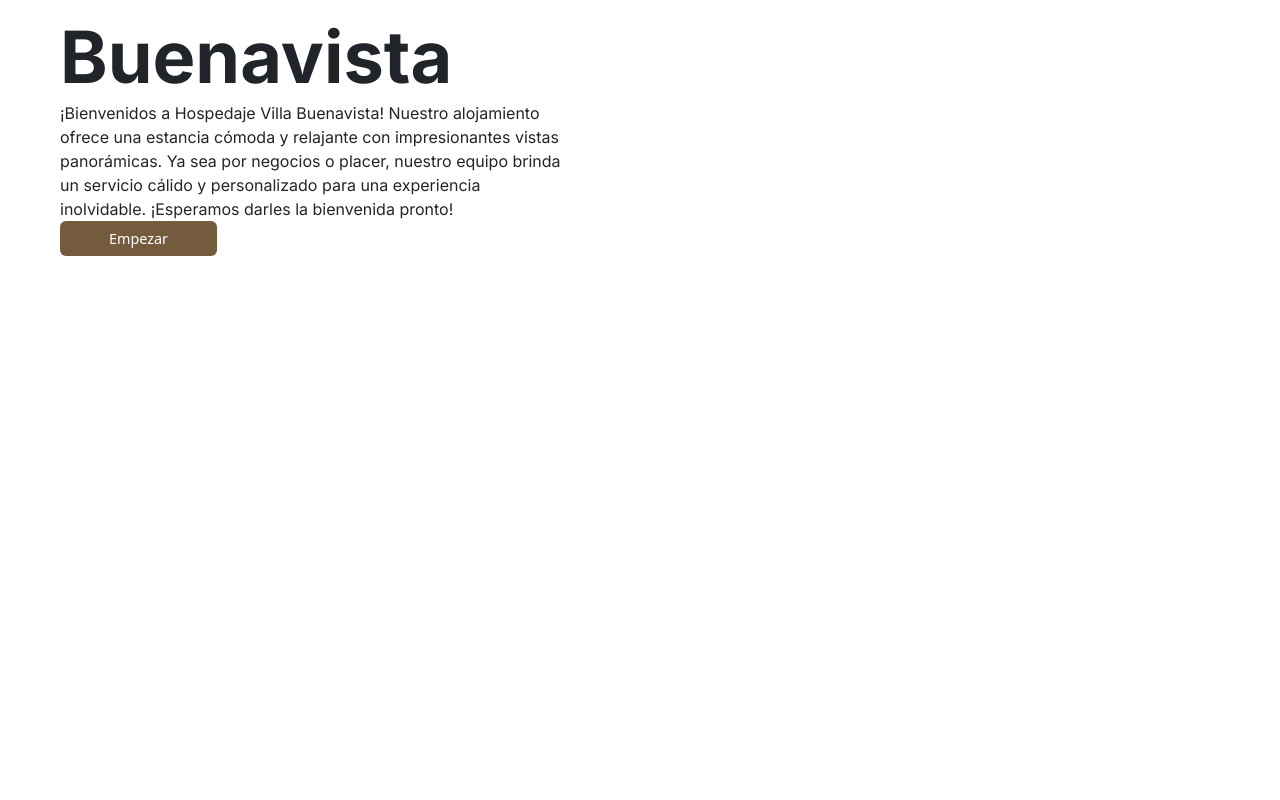
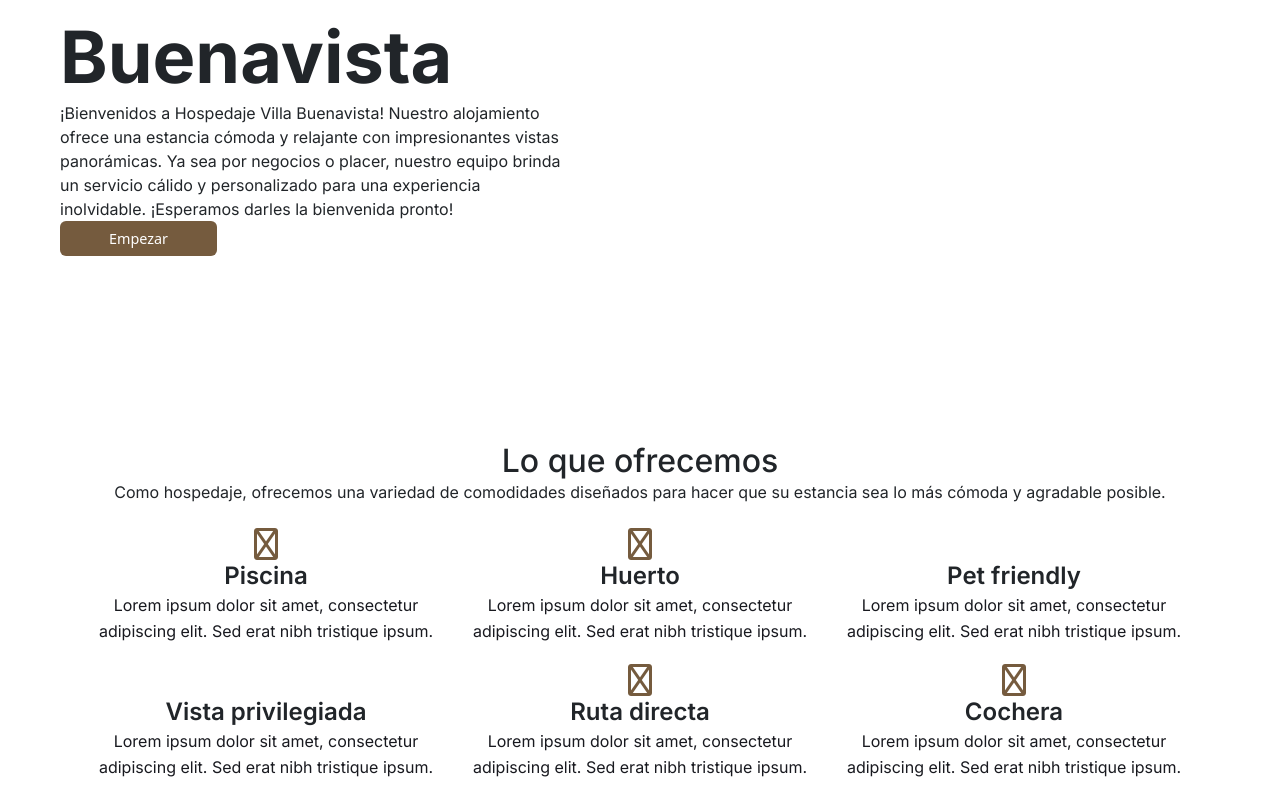
Before and after one commit to AndersonLe17/villabuenavista, a React (Create React App) app: page / in a window 1280 px wide. Shown: the part 358-1158 px from the top of the page. Before the commit the page ends 800 px from the top, so only its background shows below. Built offline with nearby package versions, Linux system fonts and the light colour scheme.

Commit message:
Detalles

```diff
--- a/src/components/Header/Details.jsx
+++ b/src/components/Header/Details.jsx
@@ -1,10 +1,53 @@
+import { Feature, Offer } from "../Header";
+import { Row, Col } from "react-bootstrap";
 
 const Details = () => {
   return (
     <div>
-      Details
+    <Offer/>
+    <div className="DetailsWrapper"></div>
+    <div className="d-flex justify-content-center align-items-center">
+      <Row xs={1} md={2} lg={3} className="g-4" style={{ justifyContent: "center" }}>
+        <Col>
+          <Feature
+            icon="fa-regular fa-water-ladder fa-2x"
+            sub="Piscina"
+            detail="Lorem ipsum dolor sit amet, consectetur adipiscing elit. Sed erat nibh tristique ipsum."
+          />
+          <Feature
+            icon="fa-regular fa-glasses-round fa-2x"
+            sub="Vista privilegiada"
+            detail="Lorem ipsum dolor sit amet, consectetur adipiscing elit. Sed erat nibh tristique ipsum."
+          />
+        </Col>
+        <Col>
+          <Feature
+            icon="fa-sharp fa-regular fa-seedling fa-2x"
+            sub="Huerto"
+            detail="Lorem ipsum dolor sit amet, consectetur adipiscing elit. Sed erat nibh tristique ipsum."
+          />
+          <Feature
+            icon="fa-regular fa-road fa-2x"
+            sub="Ruta directa"
+            detail="Lorem ipsum dolor sit amet, consectetur adipiscing elit. Sed erat nibh tristique ipsum."
+          />
+        </Col>
+        <Col>
+          <Feature
+            icon="fa-regular fa-paw-simple fa-2x"
+            sub="Pet friendly"
+            detail="Lorem ipsum dolor sit amet, consectetur adipiscing elit. Sed erat nibh tristique ipsum."
+          />
+          <Feature
+            icon="fa-regular fa-car fa-2x"
+            sub="Cochera"
+            detail="Lorem ipsum dolor sit amet, consectetur adipiscing elit. Sed erat nibh tristique ipsum."
+          />
+        </Col>
+      </Row>
     </div>
-  )
-}
+  </div>
+  );
+};
 
-export default Details
+export default Details;
--- /dev/null
+++ b/src/components/Header/Feature.jsx
@@ -0,0 +1,15 @@
+const Feature = ({ icon, sub, detail }) => {
+  return (
+    <div className="card">
+      <div className="card-content">
+        <div className="card-icon">
+          <i class={icon}></i>
+        </div>
+        <h4 className="sub-card">{sub}</h4>
+        <p className="card-detail">{detail}</p>
+      </div>
+    </div>
+  );
+};
+
+export default Feature;
--- /dev/null
+++ b/src/components/Header/Offer.jsx
@@ -0,0 +1,18 @@
+const Offer = () => {
+  return (
+    <div>
+      <div className="offer-sub text-center">
+        <h2>Lo que ofrecemos</h2>
+        <div className="offer-content">
+          <p>
+            Como hospedaje, ofrecemos una variedad de comodidades diseñados para
+            hacer que su estancia sea lo más cómoda y agradable posible.
+          </p>
+        </div>
+      </div>
+      <br/>
+    </div>
+  );
+};
+
+export default Offer;
--- a/src/components/Header/index.js
+++ b/src/components/Header/index.js
@@ -1,2 +1,5 @@
 export {default as Header} from './Header';
 export {default as HeaderLogin} from './HeaderLogin';
+export {default as Details} from './Details';
+export {default as Feature} from './Feature';
+export {default as Offer} from './Offer';
--- a/src/pages/Home.jsx
+++ b/src/pages/Home.jsx
@@ -1,5 +1,5 @@
 import { Banner } from "../components/Banner";
-import { Header } from "../components/Header";
+import { Header, Details } from "../components/Header";
 
 const Home = () => {
   return (
@@ -7,6 +7,7 @@ const Home = () => {
       <Header>
         <Banner />
       </Header>
+     <Details/>
     </>
   );
 };
--- a/src/styles/App.scss
+++ b/src/styles/App.scss
@@ -2,7 +2,13 @@
 @import "colors";
 @import "vars";
 
-h1,h2,h3,h4,h5,h6,p {
+h1,
+h2,
+h3,
+h4,
+h5,
+h6,
+p {
   font-family: $inter;
   margin: 0;
 }
@@ -25,7 +31,7 @@ header {
   }
   .header-link {
     text-decoration: none;
-    color: #1E1E1E;
+    color: #1e1e1e;
     font-family: $poppins;
     font-size: 1.15em;
     &:hover {
@@ -72,11 +78,11 @@ header {
     }
   }
   &-title h3 {
-      font-size: 2.1em;
+    font-size: 2.1em;
   }
   form {
     p a {
-      color: #B0B0B0;
+      color: #b0b0b0;
       font-size: 0.85em;
     }
     button {
@@ -85,7 +91,7 @@ header {
   }
   &-passport {
     p {
-      color: #B0B0B0;
+      color: #b0b0b0;
       font-size: 1em;
     }
     img {
@@ -98,7 +104,7 @@ header {
   width: 100px;
   background-color: $yellow;
   border-radius: 0 20px 20px 0;
-  padding: 0.90rem;
+  padding: 0.9rem;
   &-img {
     text-align: center;
     padding: 0.75rem;
@@ -177,7 +183,7 @@ header {
     }
   }
 
-  :not(.btn-check)+&:active {
+  :not(.btn-check) + &:active {
     background-color: $brown500;
     color: $white;
     border-color: inherit;
@@ -191,16 +197,15 @@ header {
 }
 
 .form-control {
-
   &.in-login {
     border: none;
-    background-color: #F0EFFF;
+    background-color: #f0efff;
     color: $text;
     font-size: 1.05em;
     padding: 1rem;
 
     &::placeholder {
-      color: #A7A3FF;
+      color: #a7a3ff;
     }
     &:focus {
       box-shadow: none;
@@ -209,7 +214,7 @@ header {
       height: 0;
       display: flex;
       justify-content: flex-end;
-      color: #A7A3FF;
+      color: #a7a3ff;
       position: relative;
       top: -36.5px;
       right: 1rem;
@@ -275,3 +280,48 @@ header {
     }
   }
 }
+
+.card {
+  display: flex;
+  flex-direction: column;
+  align-items: center;
+  width: 100%;
+  margin-bottom: 20px;
+  border: 0;
+  .sub-card {
+    width: 350px;
+    height: 32px;
+    font-family: "Inter";
+    font-style: normal;
+    font-weight: 600;
+    font-size: 24px;
+    line-height: 32px;
+  }
+  .card-content {
+    display: flex;
+    flex-direction: column;
+    align-items: center;
+    text-align: center;
+  }
+  .card-icon {
+    color: #755b3e;
+    width: 350px;
+    height: 32px;
+    line-height: 32px;
+  }
+  .card-detail {
+    width: 350px;
+    height: 52px;
+    font-family: "Inter";
+    font-style: normal;
+    font-weight: 400;
+    font-size: 16px;
+    line-height: 26px;
+    text-align: center;
+    font-feature-settings: "salt" on, "liga" off;
+    color: #18191f;
+    flex: none;
+    order: 1;
+    flex-grow: 0;
+  }
+}
```
